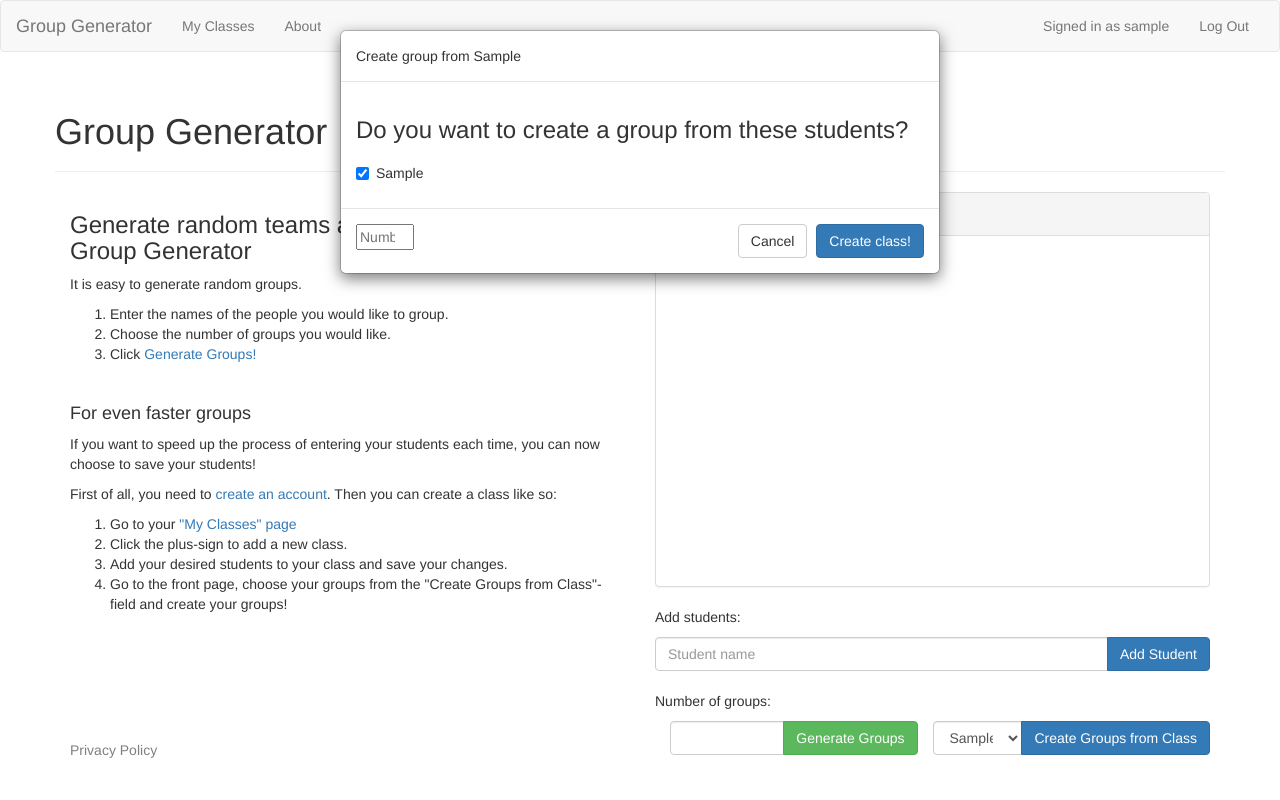
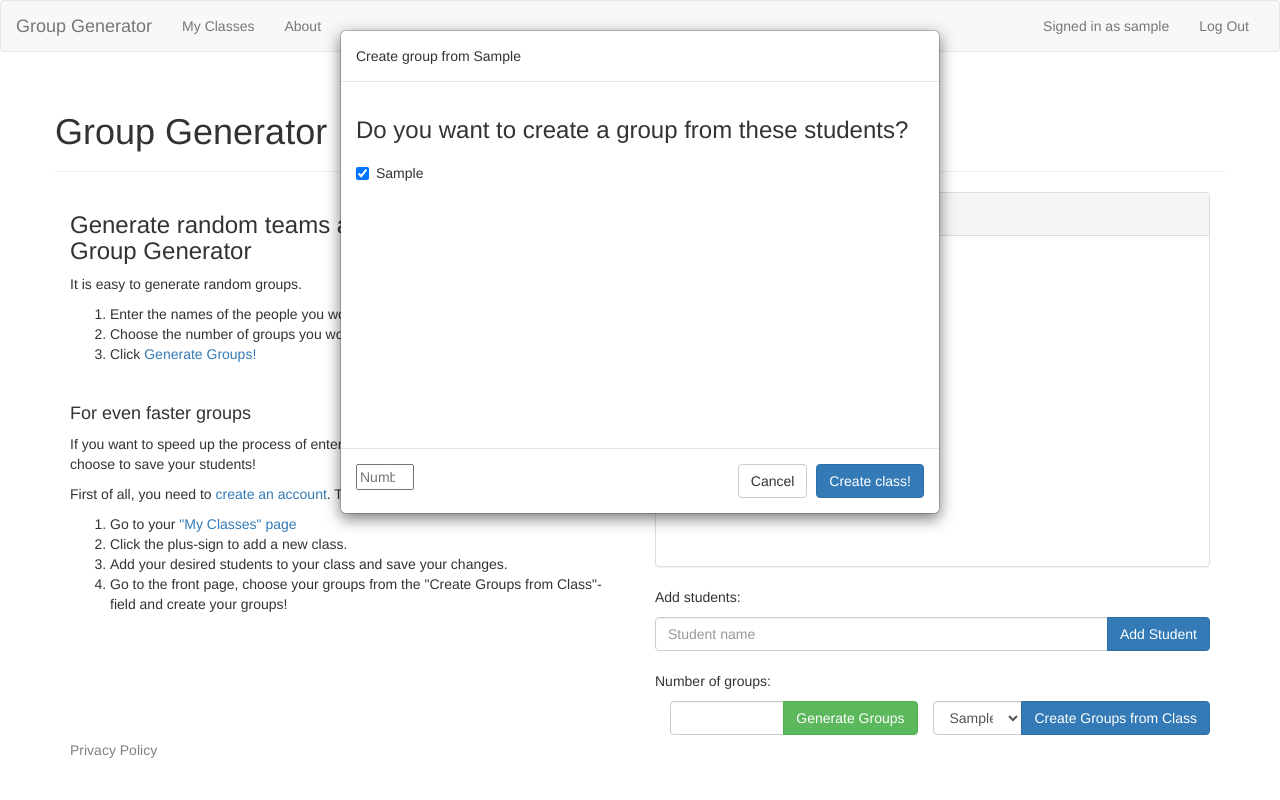
Before and after one commit to Snailed/group-generator, a Django app: page /1 in a window 1280 px wide. Run offline with Django 3.2, Linux system fonts and the light colour scheme; a user stored in the database is signed in; tables that the repository leaves empty hold one stand-in row (values such as "Sample post"); some libraries are stand-ins or nearby versions; some web fonts are replaced.

Commit message:
Added logrocket & scrollboxes

```diff
--- a/gruppeapp/static/gruppeapp/css/myclasses.css
+++ b/gruppeapp/static/gruppeapp/css/myclasses.css
@@ -27,3 +27,7 @@ p.editable-click { border-bottom: none; }
 #infotext {
     margin-bottom: 1em;
 }
+.studentlist {
+    overflow: auto;
+    height:20em;
+}
--- a/gruppeapp/static/gruppeapp/css/welcome.css
+++ b/gruppeapp/static/gruppeapp/css/welcome.css
@@ -11,8 +11,8 @@
   color:#9e9e9e;
 }
 #grouplist {
-height:300px;
-overflow:auto;
+    height:20em;
+    overflow:auto;
 }
 #pastebutton {
     color:#9e9e9e;
@@ -22,3 +22,7 @@ overflow:auto;
     color:black;
     cursor:pointer;
 }
+#studentsfromclass {
+    height:20em;
+    overflow-y:scroll;
+}
--- a/gruppeapp/static/gruppeapp/js/welcome.js
+++ b/gruppeapp/static/gruppeapp/js/welcome.js
@@ -11,8 +11,11 @@ $("document").ready(function() {
         counter++;
         studentid = counter+1;
         $("#studentcounter").val(counter);
-        }
-      });
+    }
+    // set scroll to bottom whenever student is added
+    $('#grouplist').scrollTop($('#grouplist')[0].scrollHeight);
+  });
+
       $("#clear").click(function() {
         $(".student").remove();
         counter = 0;
--- a/gruppeapp/templates/gruppeapp/base.html
+++ b/gruppeapp/templates/gruppeapp/base.html
@@ -6,6 +6,8 @@
         <meta name="google-site-verification" content="gqWA6QmV2JDE9Zu7eqlGc0lOlVRJDzK2n1xdaCCcxRI" />
         <meta name="viewport" content="width=device-width, initial-scale=1">
         <meta http-equiv="Content-type" content="text/html; charset=utf-8" />
+        <script src="https://cdn.logrocket.com/LogRocket.min.js"></script>
+        <script>window.LogRocket && window.LogRocket.init('9ao7kf/group-generator');</script>
 
         <title>{% block title %} {% endblock %} - Group Generator</title>
         <link rel="stylesheet" href="{% static "gruppeapp/css/base.css" %}">
```
Also changed, not shown: gruppeapp/static/gruppeapp/js/myclasses.js (+7 -12 lines), gruppeapp/templates/gruppeapp/myclasses.html (+6 -3 lines).
